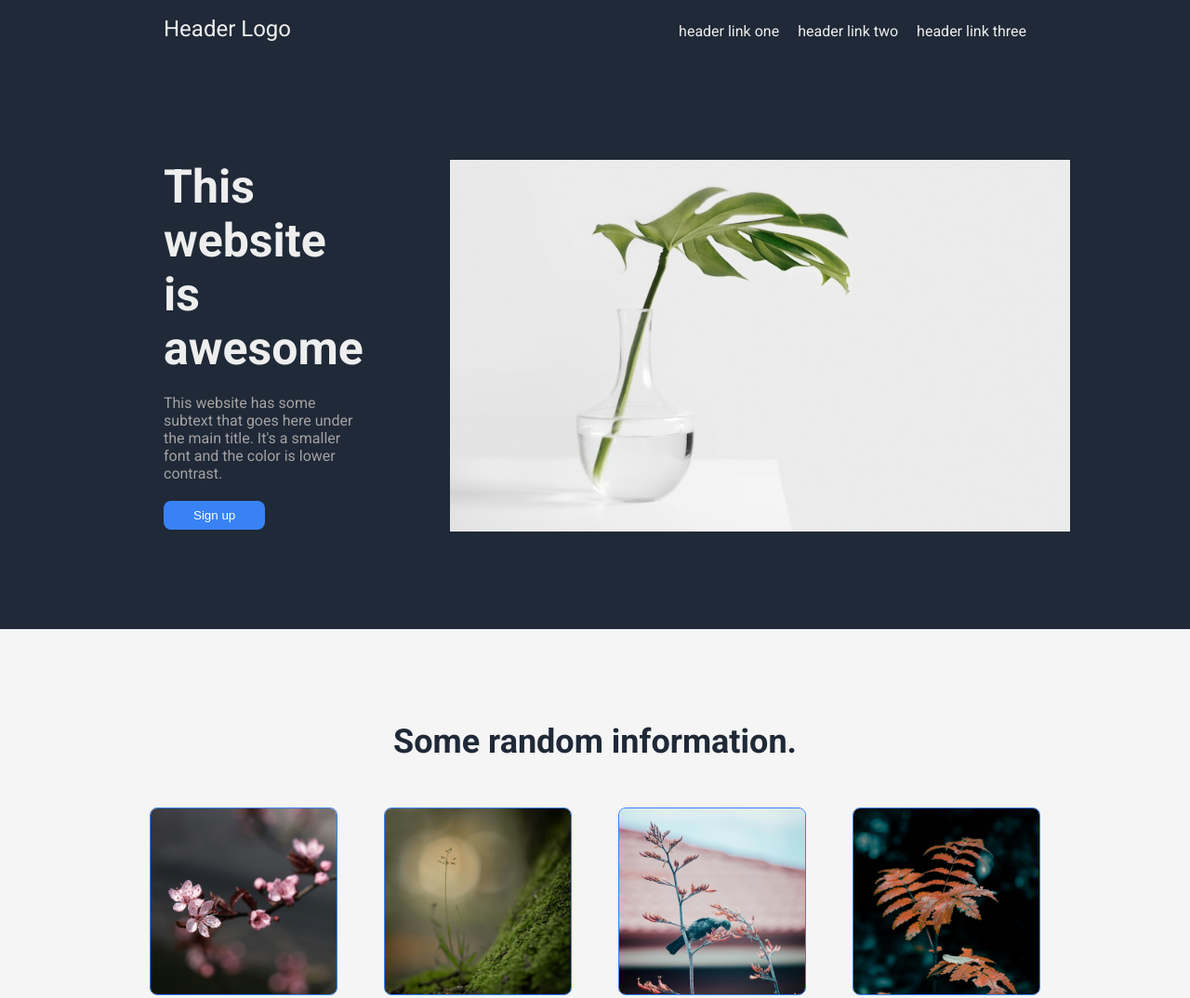
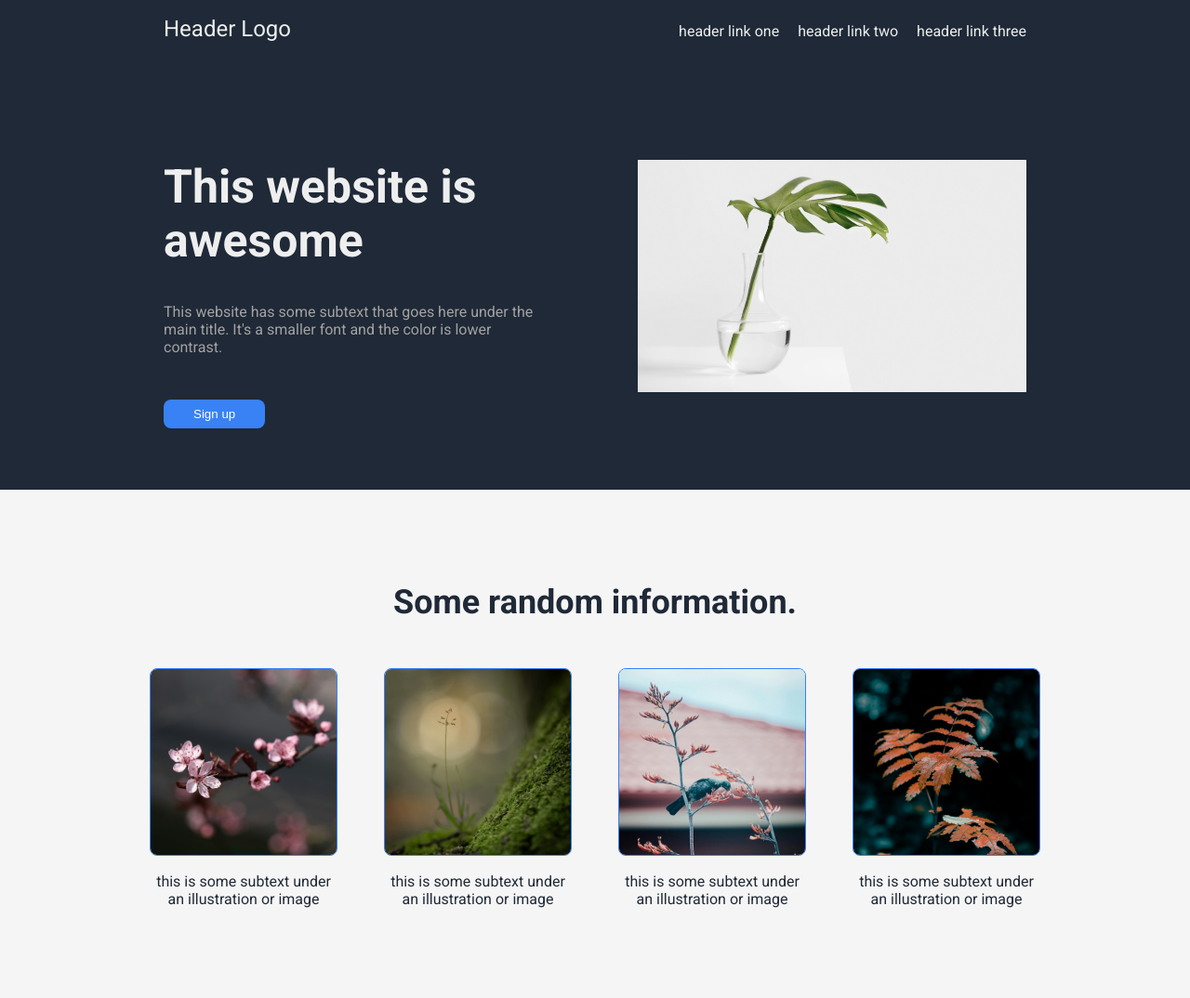
Before and after one commit to Velkie-cloud/odin-landing-page, a plain HTML site: page index.html in a window 1280 px wide. Shown: the top 1074 px of the page at 93% size. Drawn offline with Linux system fonts and the light colour scheme.

Commit message:
Perf: change code for img resize with window
- !! add box-sizing: border-box to hero container
- !! add max-width, min-width, and auto height to .hero-img > img
- add margin/padding: 0 to remove browser default
- add flex: 1 to hero children
- include hero-img in a container

```diff
--- a/index.html
+++ b/index.html
@@ -24,8 +24,10 @@
             <div class="hero-text">This website has some subtext that goes here under the main title. It's a smaller font and the color is lower contrast.</div>
             <button class="sign1">Sign up</button>
         </div>
-        <img src="images/sarah-dorweiler.jpg" alt="a plant in a glass of water with a white background" class="hero-img">
+        <div class="hero-img">
+            <img src="images/sarah-dorweiler.jpg" alt="a plant in a glass of water with a white background">
             <!-- Photo by Sarah Dorweiler (https://unsplash.com/@sarahdorweiler?utm_content=creditCopyText&utm_medium=referral&utm_source=unsplash) on Unsplash(https://unsplash.com/photos/cheese-plant-leaf-in-clear-glass-vase-m2J105CzEAU?utm_content=creditCopyText&utm_medium=referral&utm_source=unsplash) -->
+        </div>
     </div>
 
 
--- a/style.css
+++ b/style.css
@@ -1,19 +1,17 @@
 @import url('https://fonts.googleapis.com/css2?family=Roboto:wght@400;700&display=swap');
 
 html, body {
-    height: 100%;
-    box-sizing: border-box;
+    width: 100%;
 }
 
 body {
     font-family: Roboto, sans-serif;
-    margin: 0;
+    margin: 0; /* remove browser default */
+    padding: 0; /* remove browser default */
     background: #1F2937;
     color: #eee;
     display: flex;
     flex-direction: column;
-    /* align-items: flex-start; */
-    /* justify-content: stretch; */
 }
 
 .header {
@@ -40,14 +38,16 @@ ul {
     padding: 5px 128px;
     margin: 100px 48px;
     gap: 10%;
+    box-sizing: border-box;
 }
 
 .hero-left {
     display: flex;
+    flex: 1;
     flex-direction: column;
     justify-content: flex-start;
     align-items: flex-start;
-    gap: 5%;
+    gap: 15%;
 }
 
 .hero-title {
@@ -60,7 +60,15 @@ ul {
 }
 
 .hero-img {
-    height: 400px;
+    display: flex;
+    align-items: center; /* stretch is default, done to prevent distortion */
+    flex: 1;
+}
+
+.hero-img > img {
+    max-width: 100%;
+    min-width: 300px;
+    height: auto;
 }
 
 button {
@@ -71,6 +79,7 @@ button {
 }
 
 button.sign1 {
+    margin-top: 10px; /* maintain space between text&button when resizing window */
     border: none;
     background: #3882F6;
 }
@@ -83,6 +92,7 @@ button.sign1 {
     background: whitesmoke;
     padding: 100px 300px;
     gap: 50px;
+    /* box-sizing: border-box; */
 }
 
 .info-header {
```
